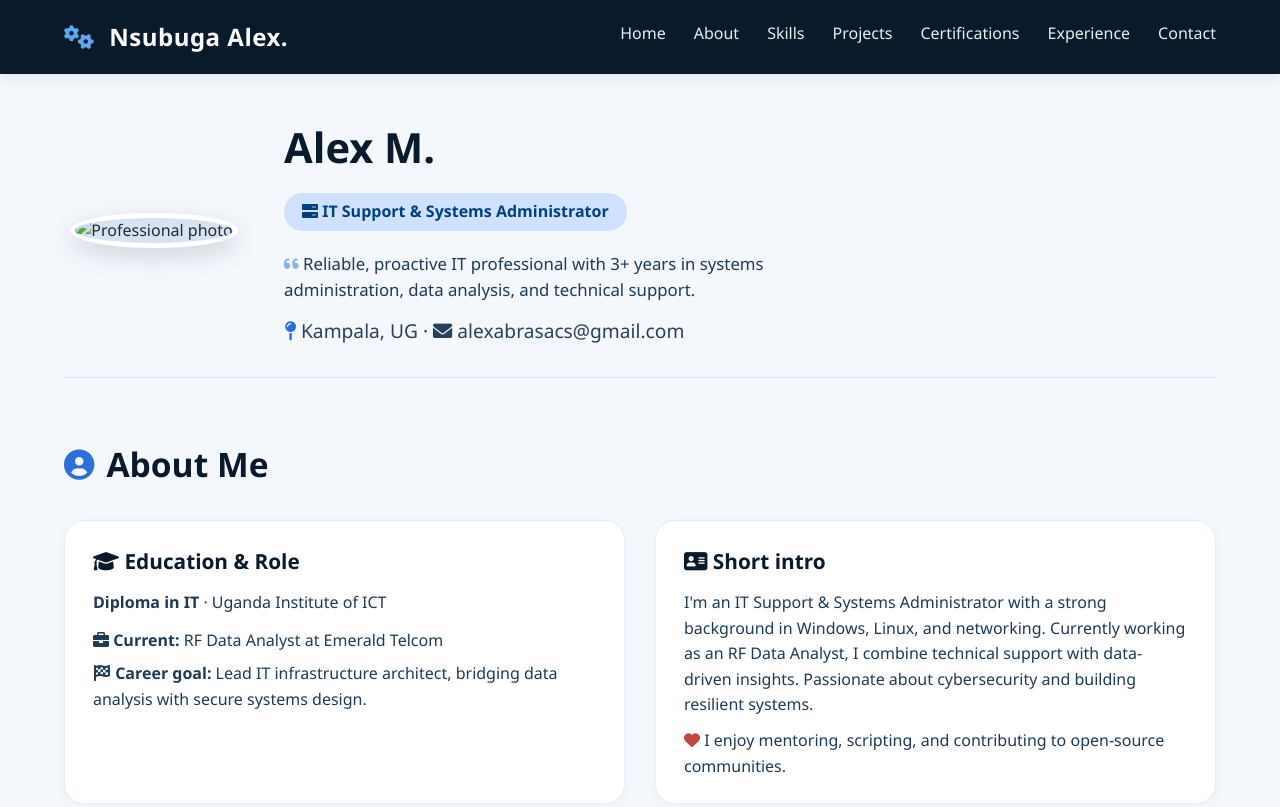
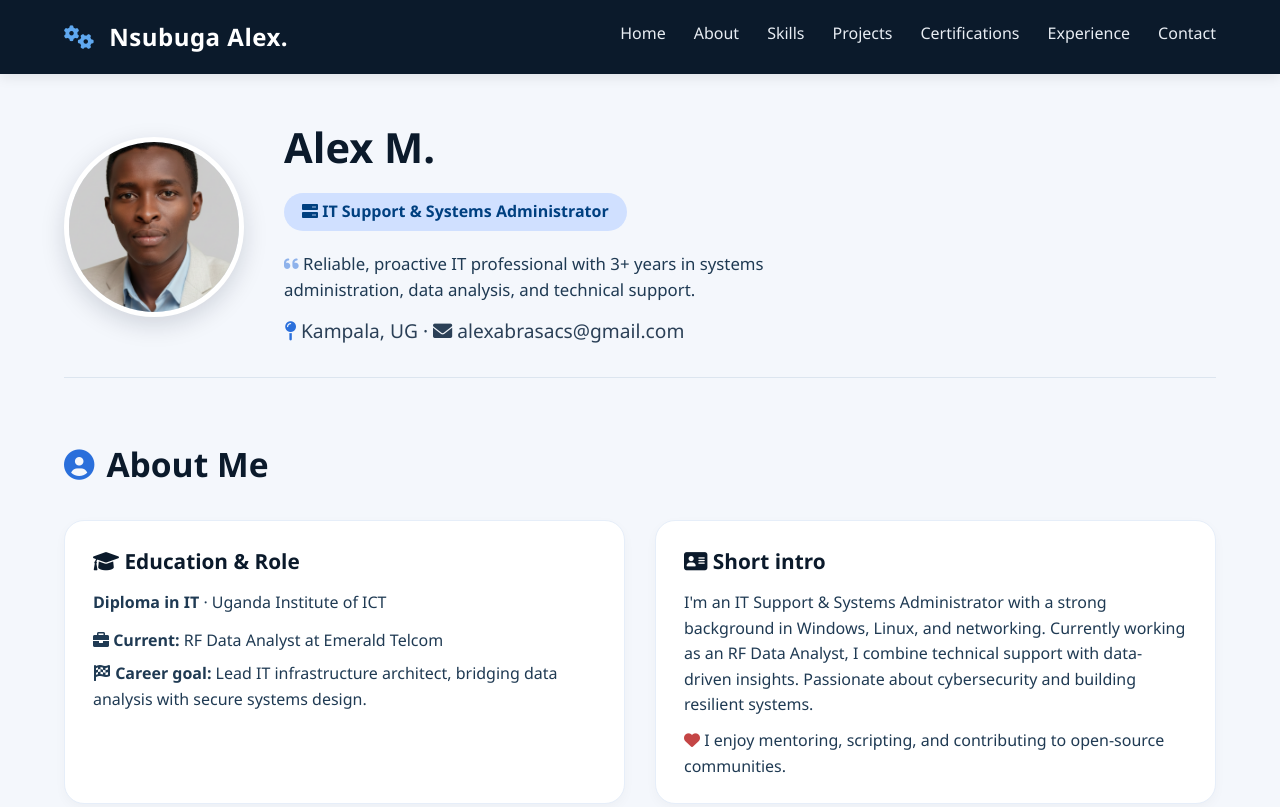
Before and after one commit to Abrasacs/portfolio, a plain HTML site: page index.html in a window 1280 px wide. Shown: the top 807 px of the page. Drawn offline with Linux system fonts and the light colour scheme.

Commit message:
Add files via upload

```diff
--- a/index.html
+++ b/index.html
@@ -417,7 +417,7 @@
       <div class="hero">
         <div class="hero-image">
           <!-- professional photo placeholder - replace src with your image -->
-          <img src="img/alex12.png" alt="Professional photo" />
+          <img src="alex12.png" alt="Professional photo" />
         </div>
         <div class="hero-text">
           <h1>Alex M. </h1>
```
